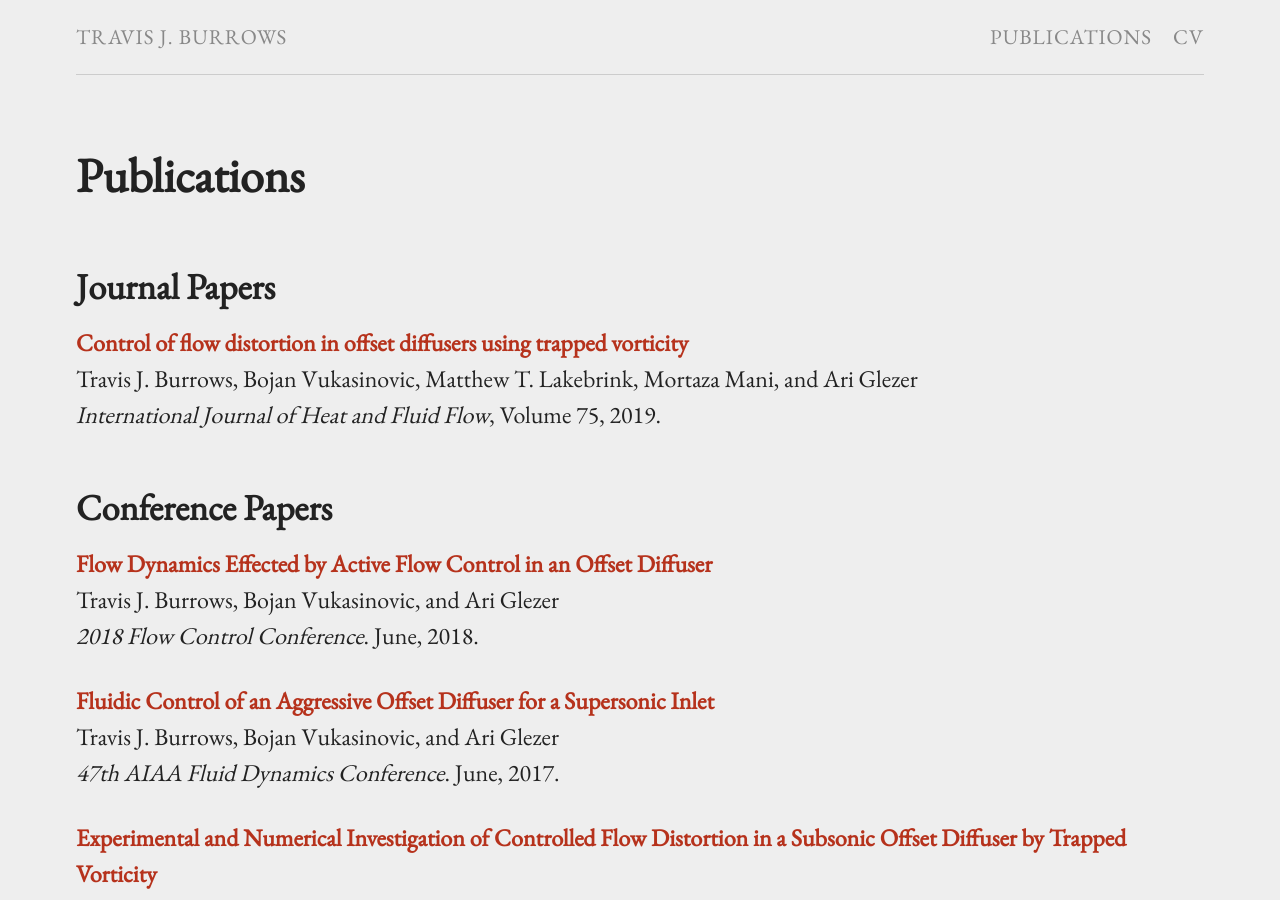
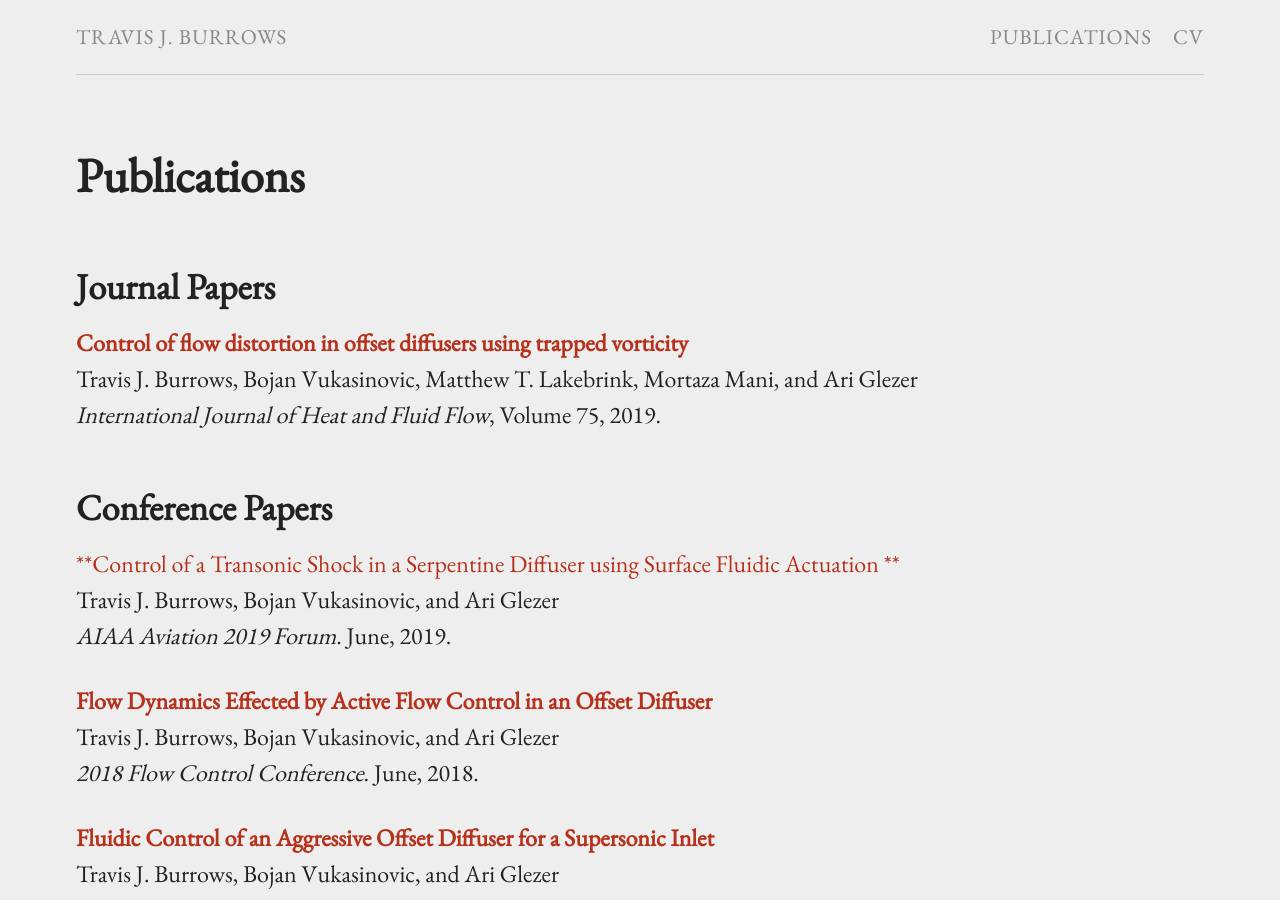
Before and after one commit to tjburrows/tjburrows.github.io, a Jekyll site: the page built from publications.md, in a window 1280 px wide and 900 px high. Built offline with Jekyll 4.4.1, drawn with Linux system fonts in a browser that asks for light colours.

Commit message:
Update publications.md

```diff
--- a/publications.md
+++ b/publications.md
@@ -11,6 +11,9 @@ Travis J. Burrows, Bojan Vukasinovic, Matthew T. Lakebrink, Mortaza Mani, and Ar
 _International Journal of Heat and Fluid Flow_, Volume 75, 2019.<br>
 
 ## Conference Papers
+[**Control of a Transonic Shock in a Serpentine Diffuser using Surface Fluidic Actuation **](https://arc.aiaa.org/doi/10.2514/6.2019-3687) <br>
+Travis J. Burrows, Bojan Vukasinovic, and Ari Glezer <br>
+_AIAA Aviation 2019 Forum_. June, 2019.<br>
 
 [**Flow Dynamics Effected by Active Flow Control in an Offset Diffuser**](https://arc.aiaa.org/doi/10.2514/6.2018-4024) <br>
 Travis J. Burrows, Bojan Vukasinovic, and Ari Glezer <br>
```
